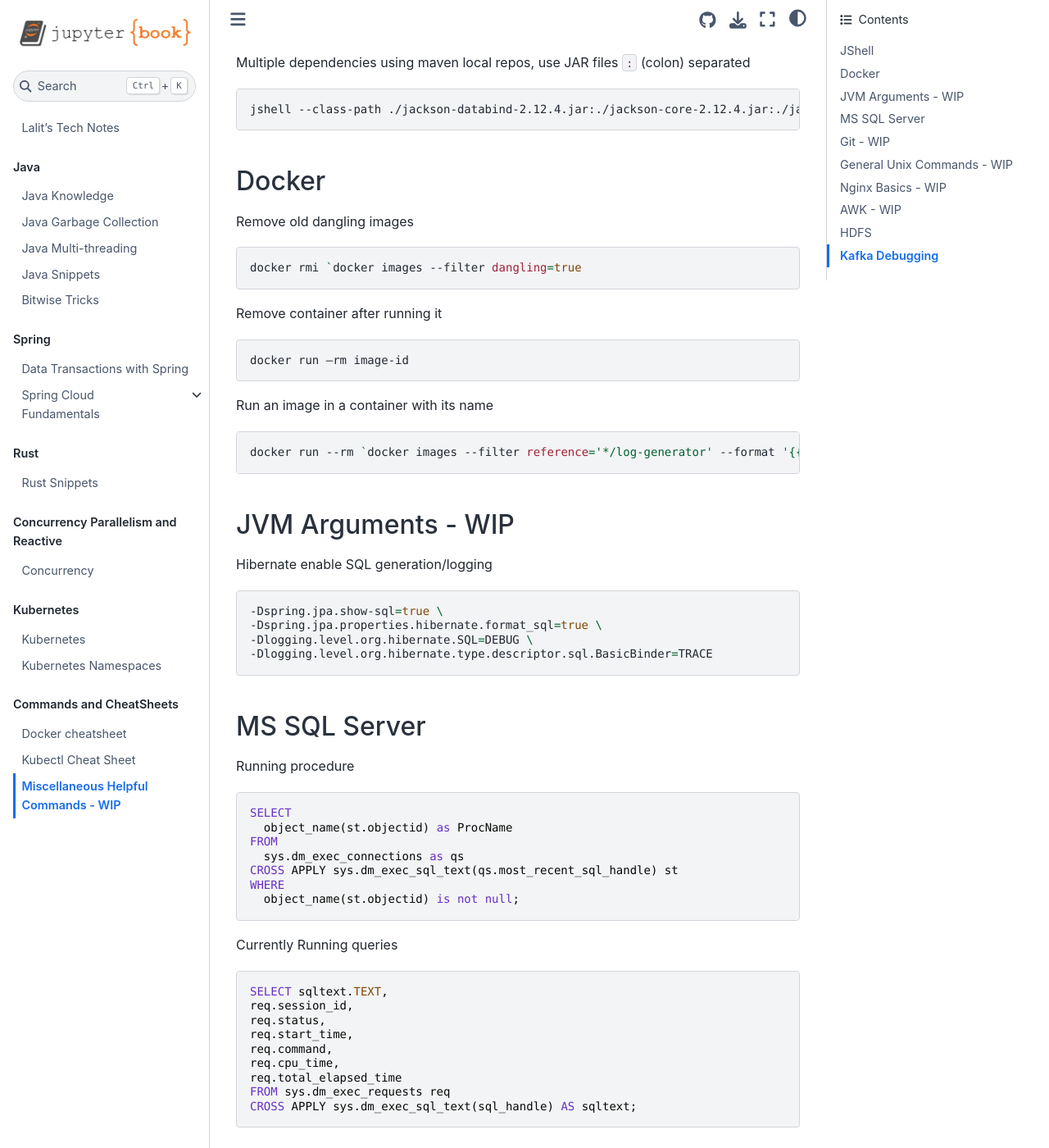
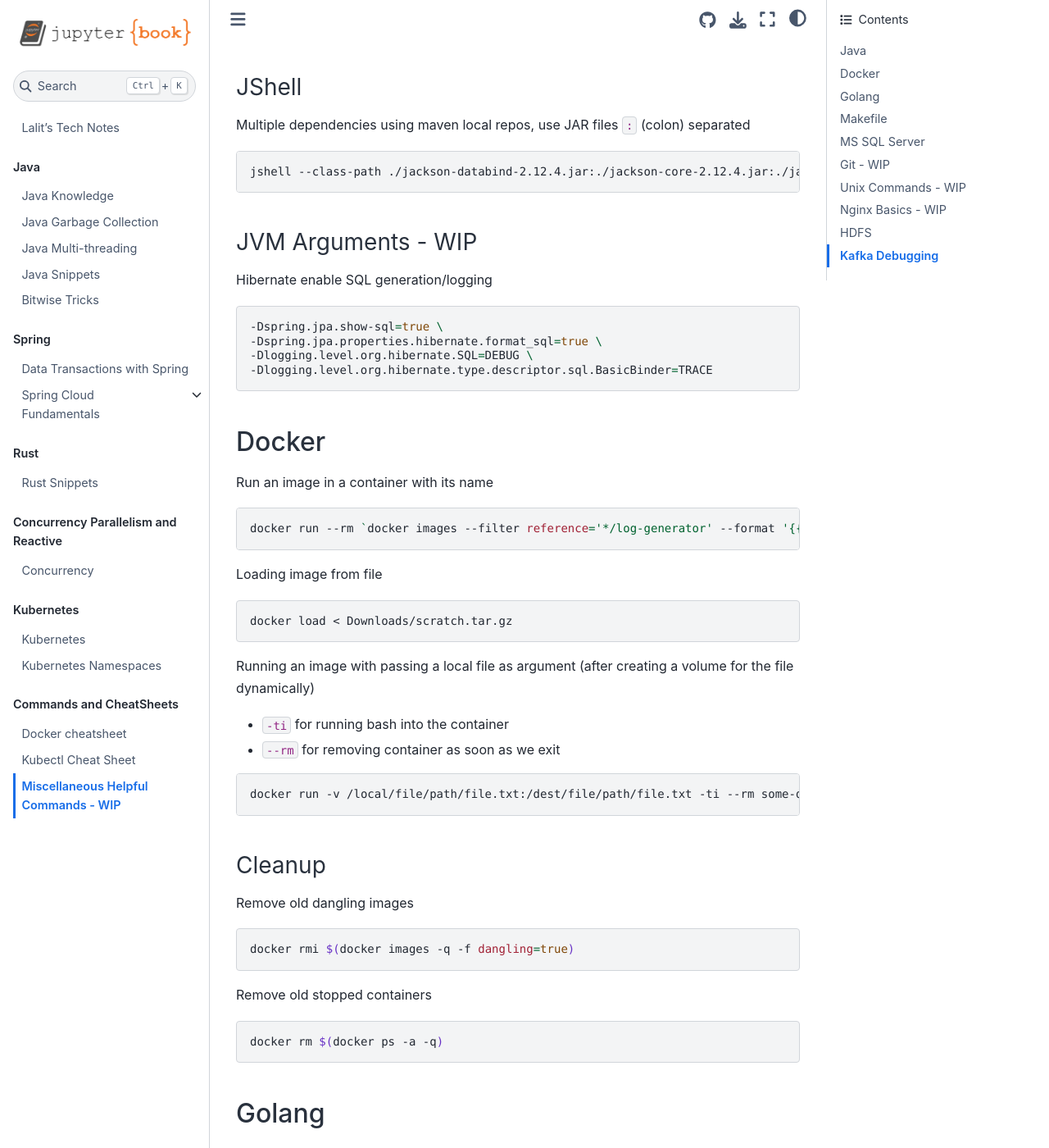
Before and after one commit to lprakashv/notes, a Jupyter Book: the page built from command-cheatsheets/misc-helpful-commands.md, in a window 1280 px wide and 1400 px high, scrolled down 242 px. Shown: the whole window at 82% size. Built offline with Jupyter Book 1.0.4 settings and Sphinx 7.4.7 and the Sphinx Book theme 1.1.4, drawn with Linux system fonts in a browser that asks for light colours; some of the changed text lies outside the part shown.

Commit message:
Added otel files to add more details and updated misc-commands

````diff
--- a/command-cheatsheets/misc-helpful-commands.md
+++ b/command-cheatsheets/misc-helpful-commands.md
@@ -2,7 +2,9 @@
 
 Commands used in personal/professional Experience
 
-## JShell
+## Java
+
+### JShell
 
 Multiple dependencies using maven local repos, use JAR files `:` (colon) separated
 
@@ -10,27 +12,7 @@ Multiple dependencies using maven local repos, use JAR files `:` (colon) separat
 jshell --class-path ./jackson-databind-2.12.4.jar:./jackson-core-2.12.4.jar:./jackson-annotations-2.12.4.jar
 ```
 
-## Docker
-
-Remove old dangling images
-
-```bash
-docker rmi `docker images --filter dangling=true
-```
-
-Remove container after running it
-
-```bash
-docker run —rm image-id
-```
-
-Run an image in a container with its name
-
-```bash
-docker run --rm `docker images --filter reference='*/log-generator' --format '{{.ID}}'`
-```
-
-## JVM Arguments - WIP
+### JVM Arguments - WIP
 
 Hibernate enable SQL generation/logging
 
@@ -40,6 +22,75 @@ Hibernate enable SQL generation/logging
 -Dlogging.level.org.hibernate.SQL=DEBUG \
 -Dlogging.level.org.hibernate.type.descriptor.sql.BasicBinder=TRACE
 ```
+
+## Docker
+
+Run an image in a container with its name
+
+```bash
+docker run --rm `docker images --filter reference='*/log-generator' --format '{{.ID}}'`
+```
+
+Loading image from file
+
+```bash
+docker load < Downloads/scratch.tar.gz
+```
+
+Running an image with passing a local file as argument (after creating a volume for the file dynamically)
+
+- `-ti` for running bash into the container
+- `--rm` for removing container as soon as we exit
+
+```bash
+docker run -v /local/file/path/file.txt:/dest/file/path/file.txt -ti --rm some-docker-image:tag arg1 arg2
+```
+
+### Cleanup
+
+Remove old dangling images
+
+```bash
+docker rmi $(docker images -q -f dangling=true)
+```
+
+Remove old stopped containers
+
+```bash
+docker rm $(docker ps -a -q)
+```
+
+## Golang
+
+### Tests
+
+Test Coverage display on UI
+
+```bash
+go tool cover -html=cover.out
+```
+
+### go get
+
+To add a dependency for a package or upgrade it to its latest version:
+
+```bash
+go get example.com/pkg
+```
+
+To upgrade or downgrade a package to a specific version:
+
+```bash
+go get example.com/pkg@v1.2.3
+```
+
+To remove a dependency on a module and downgrade modules that require it:
+
+```bash
+go get example.com/mod@none
+```
+
+## Makefile
 
 ## MS SQL Server
 
@@ -79,7 +130,7 @@ git rm -r --cached .
 
 Then git add, commit and push
 
-## General Unix Commands - WIP
+## Unix Commands - WIP
 
 Process stats
 
@@ -122,17 +175,7 @@ Local DNS
 /etc/hosts
 ```
 
-## Nginx Basics - WIP
-
-```bash
-nginx -s reload|reopen|quit|stop
-```
-
-conf files with server specifications: `/etc/nginx/sites-available/*.conf`
-
-`/etc/nginx/sites-enabled/<---->`
-
-## AWK - WIP
+### AWK - WIP
 
 ```bash
 less image-processing.log | sed -E -e "s/Img//g" | awk '{print $6".jpeg"}' | xargs -I '{}' sudo mv ./tmp/{} ./temp-images/
@@ -148,6 +191,16 @@ less nginx_access.log | grep status=502 | sed -E -e "s/(\?|\&)([^=]+)\=([^&]+)//
 - `xargs -I '{}'` - ???
 - `sed -E -e ""` - ???
 - `awk` with multi-line expression and for-loop.
+
+## Nginx Basics - WIP
+
+```bash
+nginx -s reload|reopen|quit|stop
+```
+
+conf files with server specifications: `/etc/nginx/sites-available/*.conf`
+
+`/etc/nginx/sites-enabled/<---->`
 
 ## HDFS
 
````
Also changed, not shown: other parts of command-cheatsheets/misc-helpful-commands.md (+2 -0 lines), opentelemetry/collector.md (added), opentelemetry/go-sdk.md (added), opentelemetry/logs.md (added), opentelemetry/metrics.md (added).
